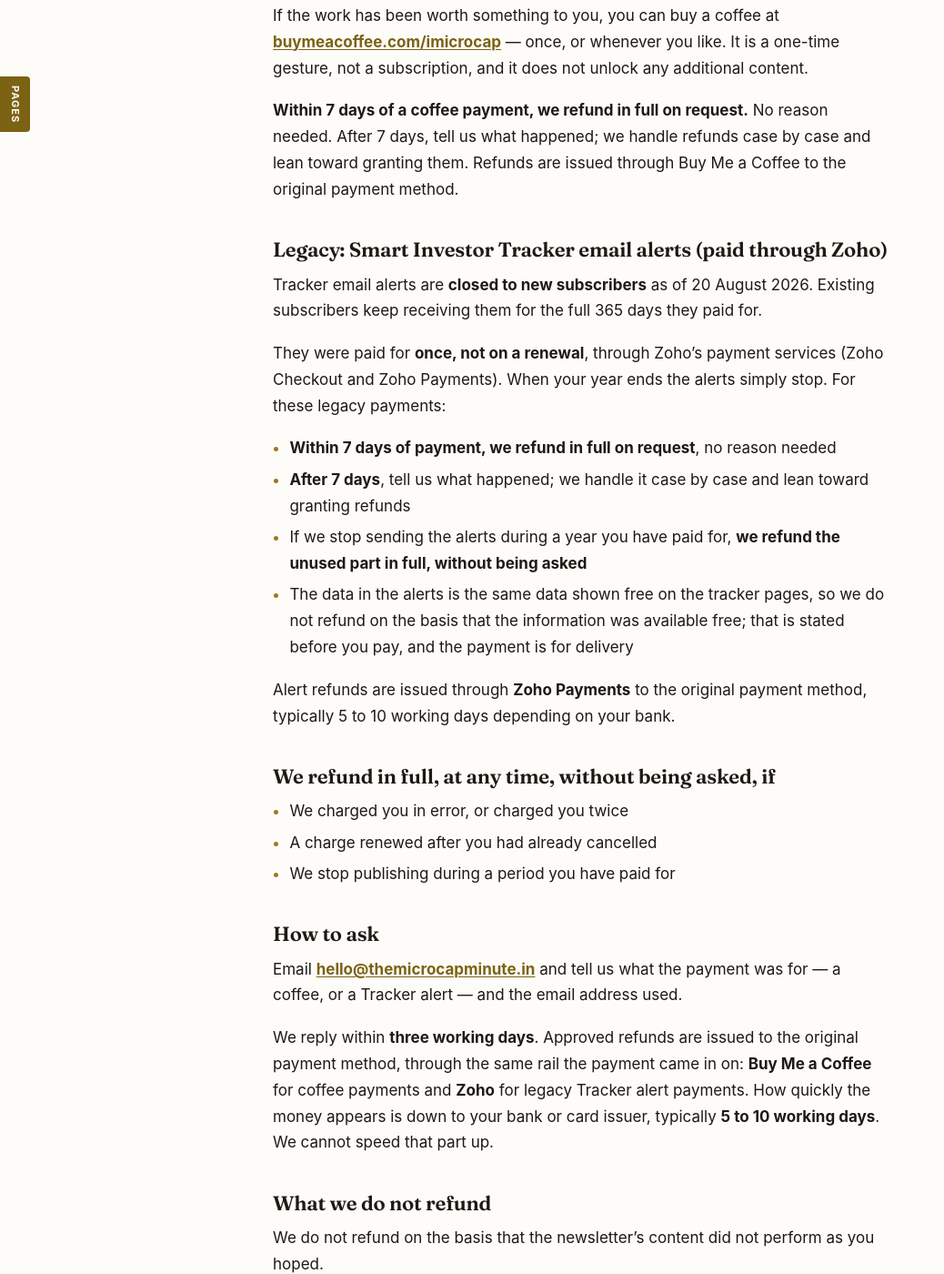
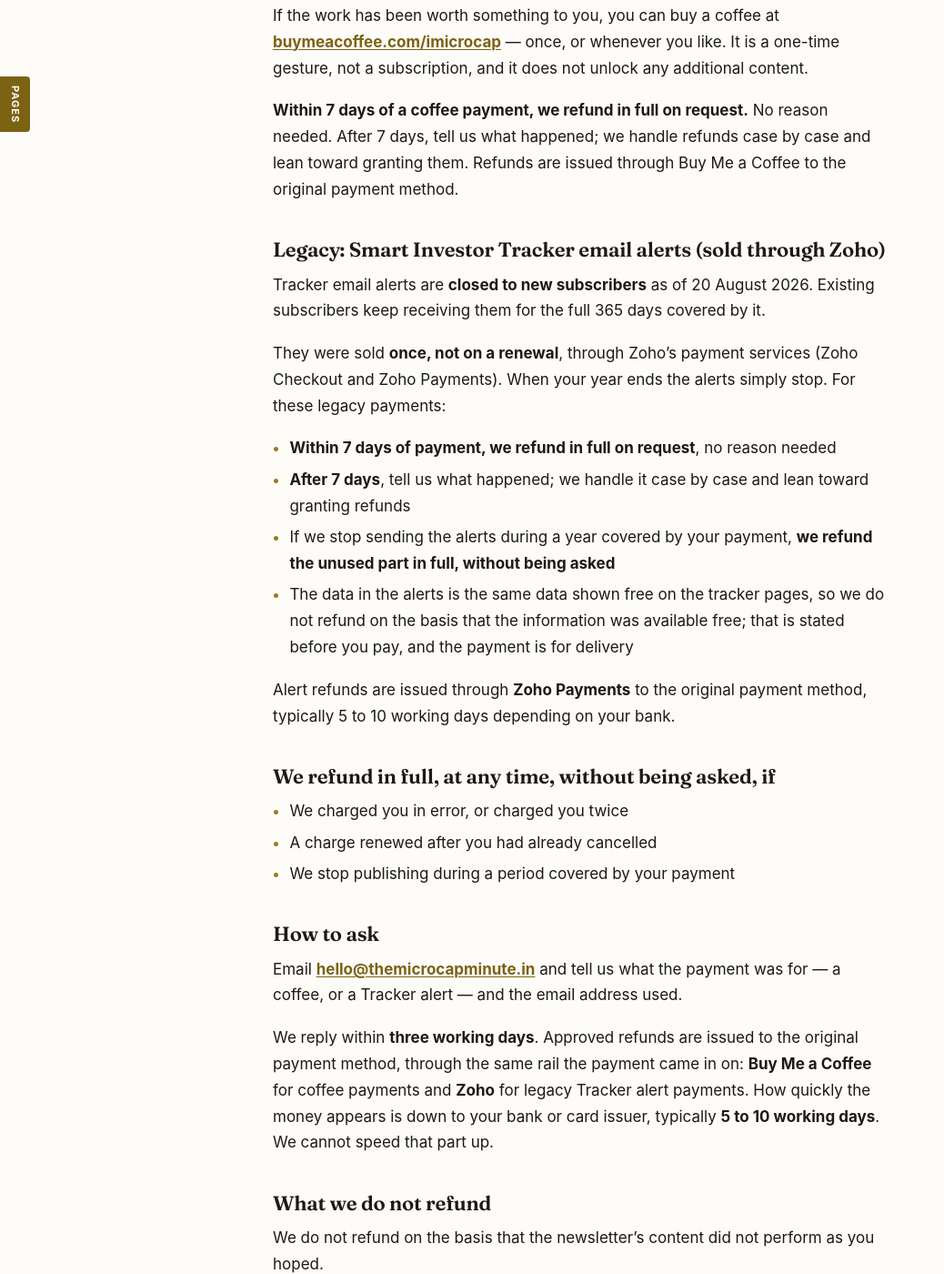
Before and after one commit to themicrocapinvestor/MM-Policies, a Jekyll site: the page built from refunds.md, in a window 1280 px wide and 1400 px high, scrolled down 620 px. Shown: the whole window at 91% size, without its empty margins (0-1038 px from the left). Built offline with Jekyll 4.4.1, drawn with Linux system fonts in a browser that asks for light colours.

Commit message:
Remove remaining paid-language mentions
- tracker: 'more useful than most professional research'
- legacy alerts: '365 days covered by it' phrasing across tracker/terms/refunds
- refunds: legacy section reworded, 'paid through Zoho' -> 'sold through Zoho'
- terms: liability cap now 'total amount of any support you have given us'

```diff
--- a/refunds.md
+++ b/refunds.md
@@ -31,19 +31,19 @@ After 7 days, tell us what happened; we handle refunds case by case and lean tow
 granting them. Refunds are issued through Buy Me a Coffee to the original payment
 method.
 
-## Legacy: Smart Investor Tracker email alerts (paid through Zoho)
+## Legacy: Smart Investor Tracker email alerts (sold through Zoho)
 
 Tracker email alerts are **closed to new subscribers** as of 20 August 2026. Existing
-subscribers keep receiving them for the full 365 days they paid for.
+subscribers keep receiving them for the full 365 days covered by it.
 
-They were paid for **once, not on a renewal**, through Zoho's payment services (Zoho
+They were sold **once, not on a renewal**, through Zoho's payment services (Zoho
 Checkout and Zoho Payments). When your year ends the alerts simply stop. For these
 legacy payments:
 
 - **Within 7 days of payment, we refund in full on request**, no reason needed
 - **After 7 days**, tell us what happened; we handle it case by case and lean toward
   granting refunds
-- If we stop sending the alerts during a year you have paid for, **we refund the unused
+- If we stop sending the alerts during a year covered by your payment, **we refund the unused
   part in full, without being asked**
 - The data in the alerts is the same data shown free on the tracker pages, so we do not
   refund on the basis that the information was available free; that is stated before you
@@ -56,7 +56,7 @@ typically 5 to 10 working days depending on your bank.
 
 - We charged you in error, or charged you twice
 - A charge renewed after you had already cancelled
-- We stop publishing during a period you have paid for
+- We stop publishing during a period covered by your payment
 
 ## How to ask
 
```
Also changed, not shown: terms.md (+3 -3 lines), tracker.md (+2 -2 lines).
